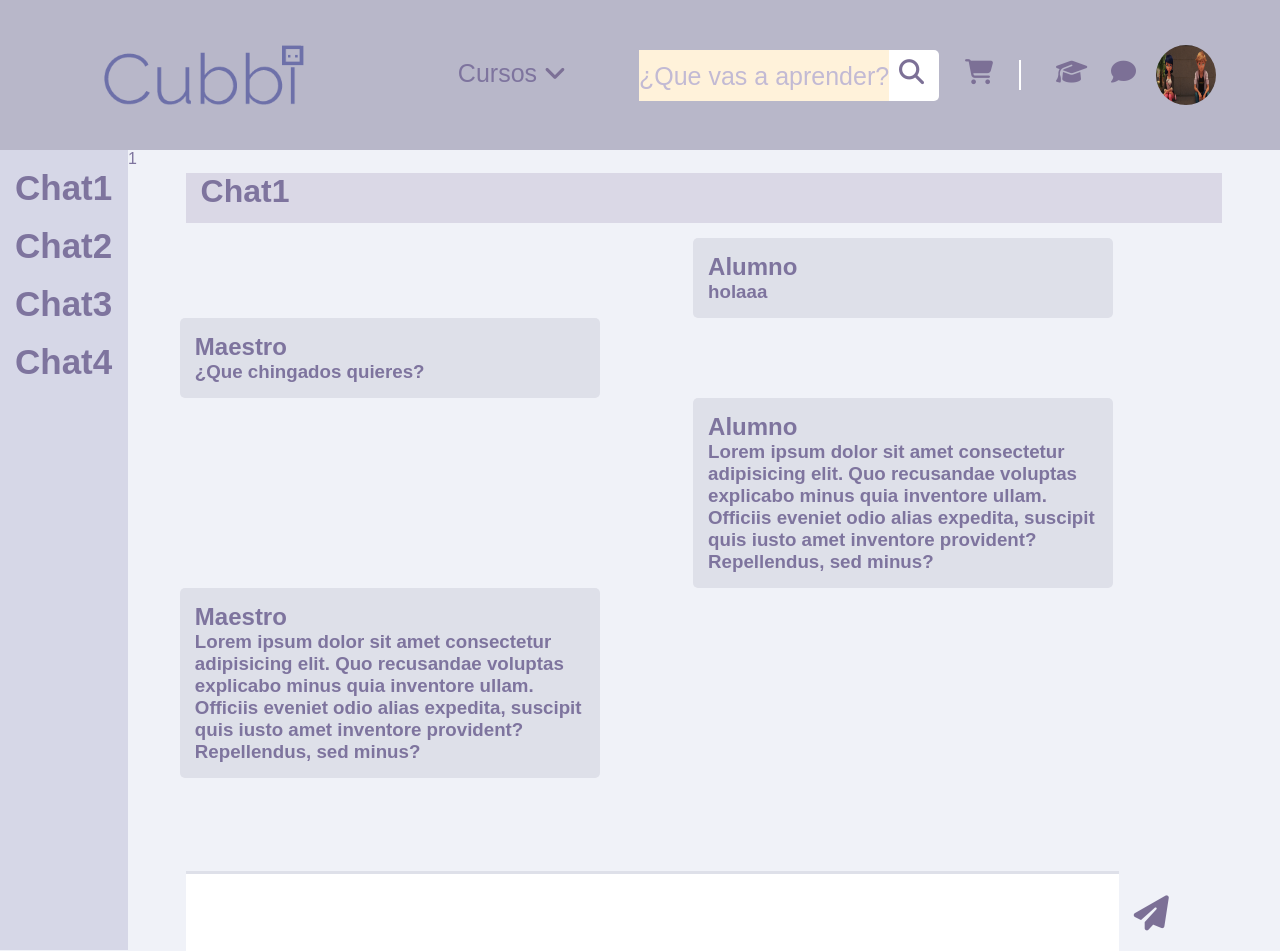
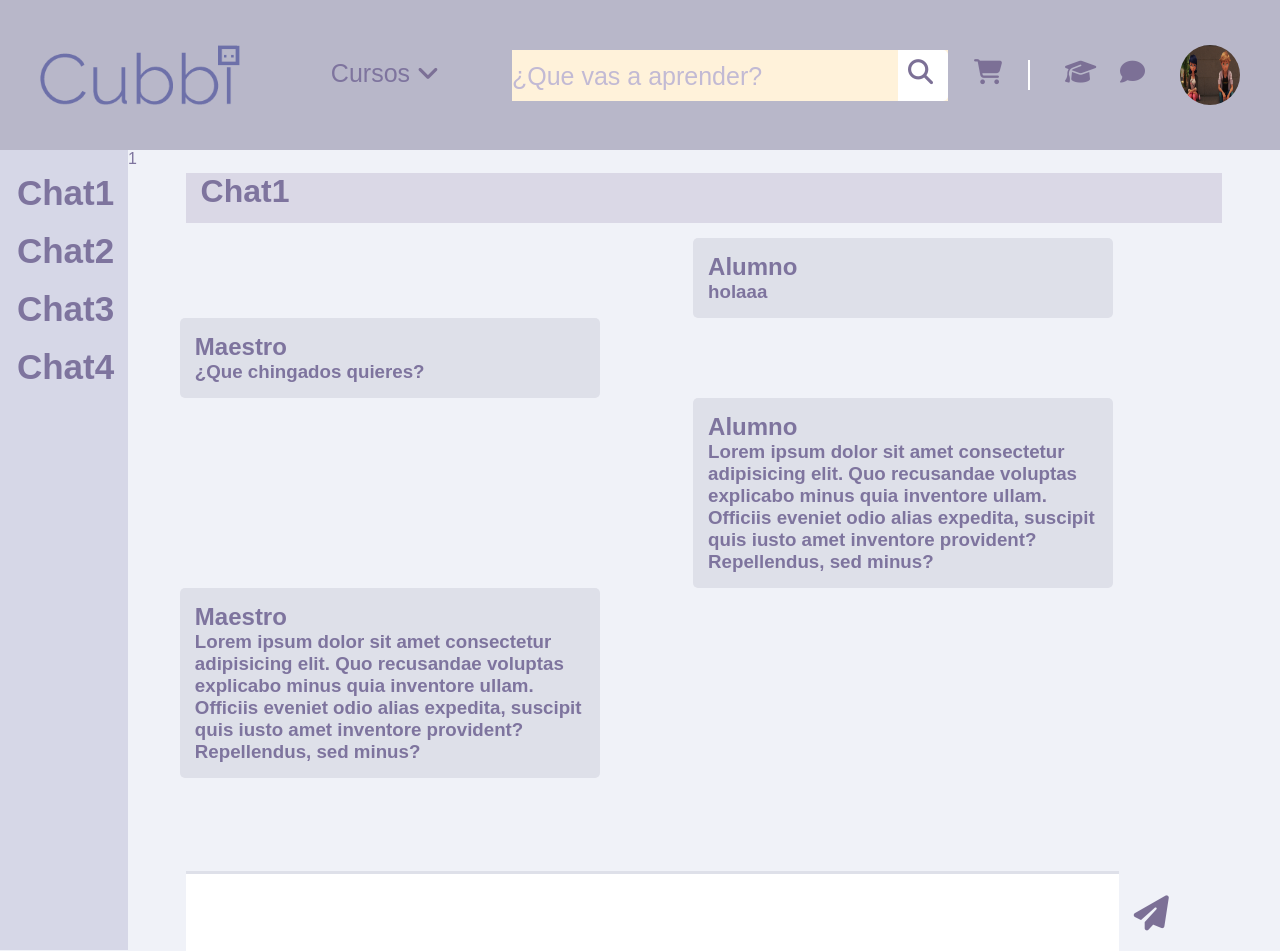
Before and after one commit to Chobbix/Cubbi, a PHP site: page /Ventanas_de_la_poderosa_Curi/chat/chat.php in a window 1280 px wide. Run offline with PHP 8.4, Linux system fonts and the light colour scheme; some libraries are stand-ins or nearby versions.

Commit message:
tiene los detalles que mencione en discord

```diff
--- a/Ventanas_de_la_poderosa_Curi/Navegacion/Nav.php
+++ b/Ventanas_de_la_poderosa_Curi/Navegacion/Nav.php
@@ -49,11 +49,9 @@
                 <li><a href="../pag-us/info.php">  <i class="fas fa-graduation-cap"></i> </a></li>
                 <li><a href="../chat/chat.php"><i class="fas fa-comment"></i></a></li>
                 <?php include ("../Navegacion/perfil.php");?>
-
             </ul>
         </nav>
     </header>
 
-
 </body>
 </html>
--- a/Ventanas_de_la_poderosa_Curi/Navegacion/nav.css
+++ b/Ventanas_de_la_poderosa_Curi/Navegacion/nav.css
@@ -2,8 +2,6 @@
     margin: 0;
     padding: 0;
     box-sizing: border-box;
-    list-style: none;
-    text-decoration: none;
     font-family: 'Harmattan', sans-serif;
     color: #7e749e;
 
@@ -11,22 +9,33 @@
 
 body{
     border: none;
+    list-style: none;
+    text-decoration: none;
+
     background-color: #dce0f067;
+
+}
+
+a {
+    text-decoration: none;
+    color: #7e749e;
+}
+
+ul {
+    list-style: none;
 }
 .header{
-    background-color: #B8B7C9;
+    margin: auto;
     height: 150px;
     width: 100%;
-    position: static;
 }
 
 .nav{
     height: 150px;
-    width: 90%;
-    align-content: center;
-    align-items: center;
+    background-color: #B8B7C9;
     margin-left: 0;
     display: flex;
+    align-items: center;
     justify-content: space-between;
     margin: 0 auto;
 }
@@ -35,6 +44,9 @@ body{
     align-items: center;
     display: flex;
     list-style: none;
+    padding: 25px;
+    overflow: hidden;
+    word-wrap: break-word;
 }
 
 .nav-item{
@@ -64,12 +76,14 @@ body{
     color: white;
     cursor: pointer;
 }
+
 .logo{
     width: 200px;
     height: 60px;
     margin-left: 40px;
     margin-right: 20px;
 }
+
 .btn-sesion{
     width: 150px;
     height: 35px;
@@ -104,12 +118,13 @@ body{
 
 .search{
     height: 51px;
-    width: 250px;
+    width: 100%;
     font-size: 30px;
     background-color: rgb(255, 242, 218) ;
     border: none;
     margin-left: 50px;
 }
+
 
 ::placeholder{
     color: #c2bad4;
@@ -202,9 +217,7 @@ scroll-container {
     padding: 10px 15px;
     display: block;
 }
-.nav-perfil >li{
-    float: left;
-}
+
 .nav-perfil  li a:hover{
     color: white ;
 }
@@ -218,13 +231,9 @@ scroll-container {
     border-radius: 2px;
     border-top: #ffffff solid 2px;
     border-bottom:#ffffff solid 2px;
-    margin-top: 5px;
+
 
 }
 .nav-perfil li:hover>ul{
     display: block;
 }
-.nav-perfil li ul li ul{
-    right: -240px;
-    top:-2px
-}
--- a/Ventanas_de_la_poderosa_Curi/Navegacion/perfil.php
+++ b/Ventanas_de_la_poderosa_Curi/Navegacion/perfil.php
@@ -1,13 +1,22 @@
 <ul class="nav-perfil">
-                    <li>
-                        <img src="../Multimedia/a.gif" alt="" class="perfil">
-                        <ul class="a"  >
-                            <li><a href="../perfil/perfil.php" class="botones-perfil"><h3>Mi perfil</h3> </a></li>
-                            <li><a href="../pag-us/info.php" class="botones-perfil"><h3>Informacion</h3></a> </li>
-                            <li><a href="../add_curso/load.php" class="botones-perfil"><h3>Agregar curso</h3></a> </li>
-                            <hr>
-                            <li><a href="../principal/h.php" class="botones-perfil"> <h3>cerrar sesion</h3> </a></li>
-                        </ul>
-                    </li>
+    <li>
+    <li><a href="#" class="clase-a"> <img src="../Multimedia/a.gif" alt="" class="perfil"> </a>
 
-                </ul>
+        <ul class="a">
+            <li><a href="../perfil/perfil.php" class="botones-perfil">
+                    <h3>Mi perfil</h3>
+                </a></li>
+            <li><a href="../pag-us/info.php" class="botones-perfil">
+                    <h3>Informacion</h3>
+                </a> </li>
+            <li><a href="../add_curso/load.php" class="botones-perfil">
+                    <h3>Agregar curso</h3>
+                </a> </li>
+            <hr>
+            <li><a href="../principal/h.php" class="botones-perfil">
+                    <h3>cerrar sesion</h3>
+                </a></li>
+        </ul>
+    </li>
+
+</ul>
--- a/Ventanas_de_la_poderosa_Curi/chat/chat.css
+++ b/Ventanas_de_la_poderosa_Curi/chat/chat.css
@@ -2,12 +2,7 @@
     display: flex;
     height: 100vh;
 }
-/*
-.bloque-divdos{
 
-    width: 50%;
-    padding: 26px;
-}*/
 .menus{
     width: 100%;
     display: flex;
@@ -28,6 +23,12 @@ input[type="radio"]{
 .contenedor-categoria{
     background-color: rgb(214, 215, 231);
     width: 10%;
+    padding: 5px;
+}
+.chats{
+    width: 90%;
+    display: flex;
+    justify-content: center;
 }
 .design-tittle{
     margin-left: 15px;
--- a/Ventanas_de_la_poderosa_Curi/chat/chat.php
+++ b/Ventanas_de_la_poderosa_Curi/chat/chat.php
@@ -13,16 +13,27 @@
         <input type="radio" id="chat4" name="categoria" value="chat4">
         <div class="contenedor-categoria">
             <label for="chat1">
-                <h6 class="design-tittle">Chat1</h6>
+                <div class="chats">
+                    <h6 class="design-tittle">Chat1</h6>
+                </div>
             </label>
             <label for="chat2">
-                <h6 class="design-tittle">Chat2</h6>
+                <div class="chats">
+                    <h6 class="design-tittle">Chat2</h6>
+                </div>
+
             </label>
             <label for="chat3">
-                <h6 class="design-tittle">Chat3</h6>
+                <div class="chats">
+                    <h6 class="design-tittle">Chat3</h6>
+                </div>
+
             </label>
             <label for="chat4">
-                <h6 class="design-tittle"> Chat4</h6>
+                <div class="chats">
+                    <h6 class="design-tittle"> Chat4</h6>
+                </div>
+
             </label>
         </div>
         <div class="bloque-menu" id="id">
--- a/Ventanas_de_la_poderosa_Curi/principal/principal.css
+++ b/Ventanas_de_la_poderosa_Curi/principal/principal.css
@@ -13,14 +13,16 @@ body{
     background-color: #dce0f067;
 }
 .header{
-    background-color: #B8B7C9;
     height: 150px;
     width: 100%;
     position: static;
 }
 .nav{
+
+
+    background-color: #B8B7C9;
     height: 150px;
-    width: 90%;
+    width: 100%;
     align-content: center;
     align-items: center;
     margin-left: 0;
```
Also changed, not shown: Ventanas_de_la_poderosa_Curi/videos/videos.css (+31 -34 lines), Ventanas_de_la_poderosa_Curi/videos/videos.php (+16 -15 lines), Ventanas_de_la_poderosa_Curi/Multimedia/cubbi.png (added).
